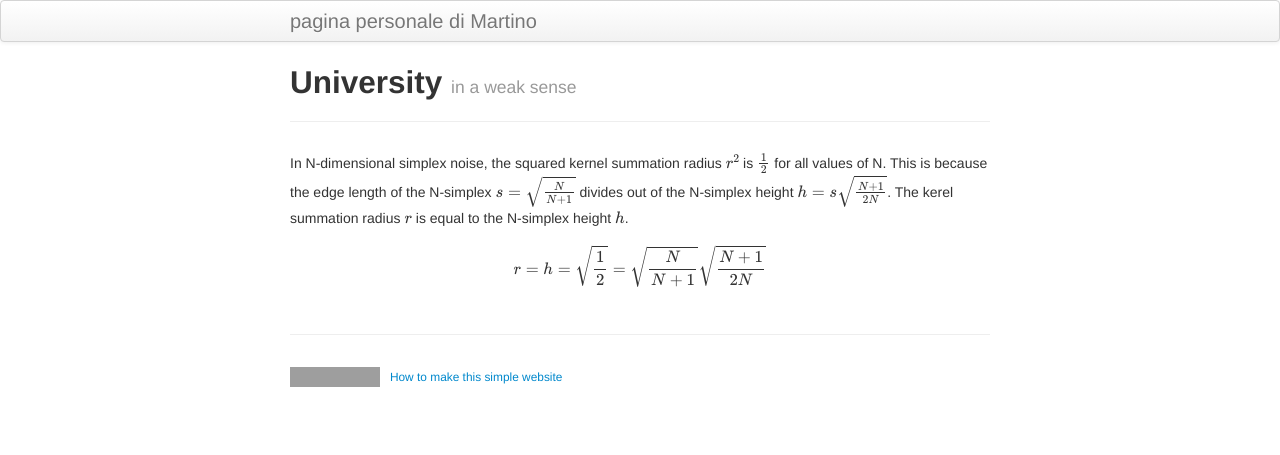
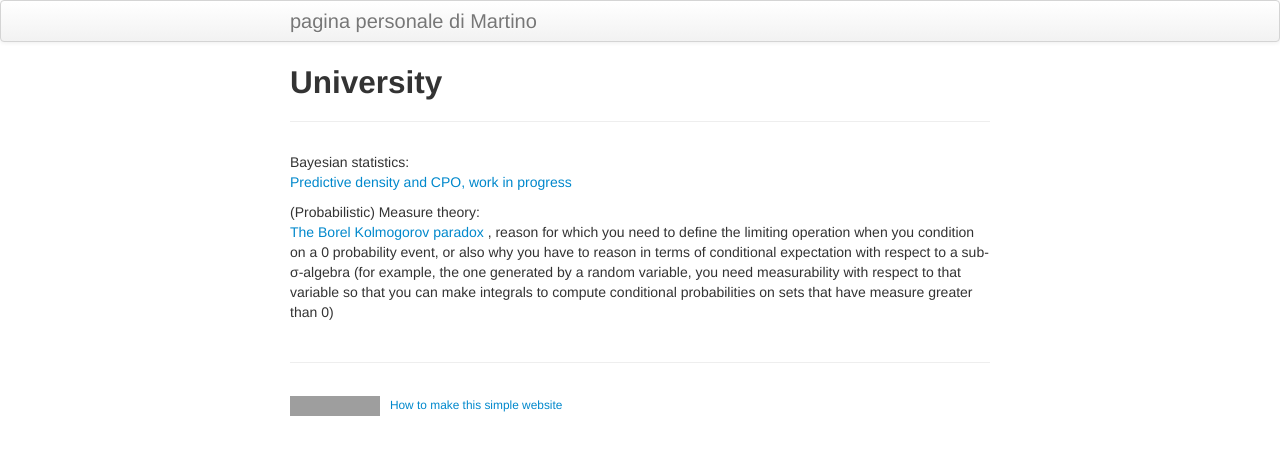
Before and after one commit to martinoischia/first-web-page, a Jekyll site: the page built from pages/university.md, in a window 1280 px wide. Shown: the top 455 px of the page. Built offline with Jekyll 4.4.1, drawn with Linux system fonts in a browser that asks for light colours; formulas are drawn with MathJax 3; a script that is not in the unit is left out; grey boxes are pictures that could not be loaded.

Commit message:
fix, switching branch for using plugins

```diff
--- a/pages/university.md
+++ b/pages/university.md
@@ -4,14 +4,18 @@ layout: page
 mathjax: true
 title: University
 
-tagline: in a weak sense
+tagline:
 description: Pagina per tenere traccia del mio ipertesto mentale
 
 ---
 
-In N-dimensional simplex noise, the squared kernel summation radius $r^2$ is $\frac 1 2$
-for all values of N. This is because the edge length of the N-simplex $s = \sqrt {\frac {N} {N + 1}}$
-divides out of the N-simplex height $h = s \sqrt {\frac {N + 1} {2N}}$.
-The kerel summation radius $r$ is equal to the N-simplex height $h$.
+Bayesian statistics:\\
+[Predictive density and CPO, work in progress](predictive and cpo.NO)
 
-$$ r = h = \sqrt{\frac {1} {2}} = \sqrt{\frac {N} {N+1}} \sqrt{\frac {N+1} {2N}} $$
+(Probabilistic) Measure theory:\\
+[The Borel Kolmogorov paradox](https://en.wikipedia.org/wiki/Borel%E2%80%93Kolmogorov_paradox)
+, reason for which you need to define the limiting operation when you condition on a
+0 probability event, or also why you have to reason in terms of conditional expectation with respect to a
+sub-σ-algebra (for example, the one generated by a random variable,
+you need measurability with respect to that variable so that you can make integrals
+to compute conditional probabilities on sets that have measure greater than 0)
```
Also changed, not shown: pages/dune.jpg (deleted), pages/dune1.jpg (deleted).
